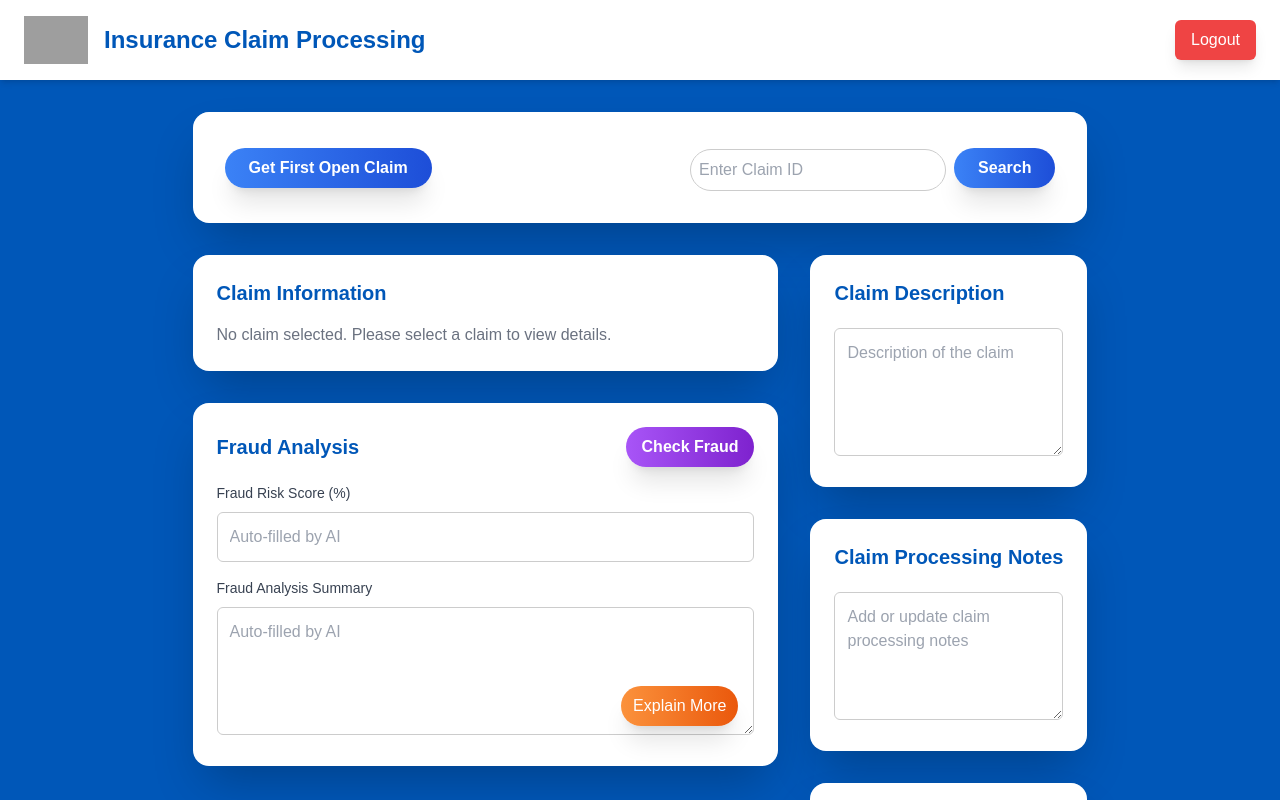
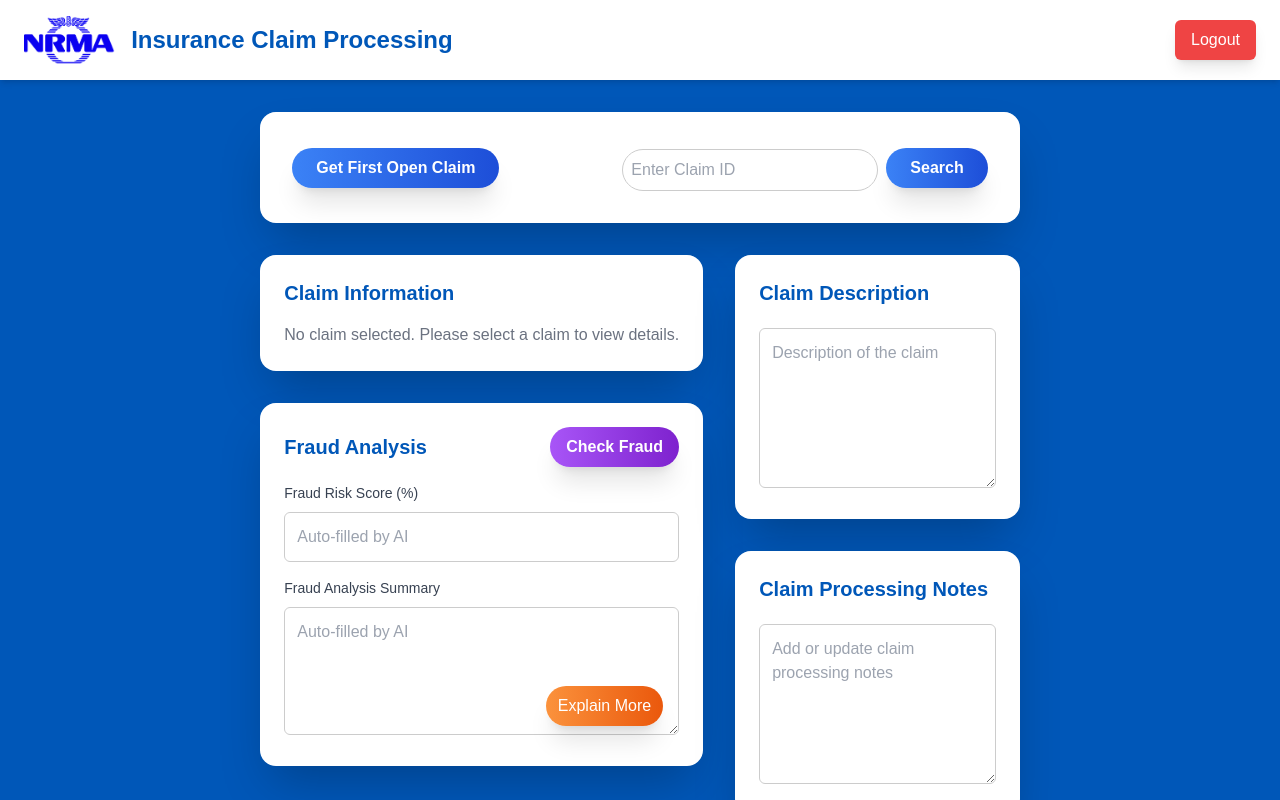
Before and after one commit to AlanDataPortfolio/ey-azure-fn-pipeline, a Next.js app in the folder src/webapp/: page / in a window 1280 px wide. Shown: the top 800 px of the page. Built offline with nearby package versions, Linux system fonts and the light colour scheme; sample sign-in values are in the browser's storage; grey boxes are pictures that could not be loaded.

Commit message:
#70 Logo Displays now

```diff
--- a/src/webapp/pages/index.js
+++ b/src/webapp/pages/index.js
@@ -248,11 +248,11 @@ export default function Home() {
         </div>
 
         {/* Main Grid */}
-        <div className="grid grid-cols-1 lg:grid-cols-3 gap-8">
+        <div className="grid grid-cols-1 lg:grid-cols-5 gap-8">
           {/* Left Column */}
-          <div className="lg:col-span-2 space-y-8">
+          <div className="lg:col-span-3 space-y-8">
             {/* Claim Information */}
-            <div className="bg-white shadow-2xl rounded-2xl p-6 relative overflow-hidden">
+            <div className="bg-white shadow-2xl rounded-2xl p-6 relative overflow-hidden max-h-80 overflow-y-auto">
               <div className="absolute inset-0 bg-gradient-to-b from-white via-transparent to-transparent opacity-20 pointer-events-none"></div>
               <h2 className="text-xl font-semibold text-nrmaBlue mb-4 relative z-10">
                 Claim Information
@@ -341,7 +341,7 @@ export default function Home() {
           </div>
 
           {/* Right Column */}
-          <div className="space-y-8">
+          <div className="lg:col-span-2 space-y-8">
             {/* Claim Description */}
             <div className="bg-white shadow-2xl rounded-2xl p-6 relative overflow-hidden">
               <div className="absolute inset-0 bg-gradient-to-b from-white via-transparent to-transparent opacity-20 pointer-events-none"></div>
@@ -353,7 +353,7 @@ export default function Home() {
                 name="claimDescription"
                 value={claimDescription}
                 placeholder="Description of the claim"
-                className="input-field w-full h-32 p-3 border rounded-md relative z-10"
+                className="input-field w-full h-40 p-3 border rounded-md relative z-10"
                 readOnly
               />
             </div>
@@ -370,7 +370,7 @@ export default function Home() {
                 value={claimNotes}
                 onChange={(e) => setClaimNotes(e.target.value)}
                 placeholder="Add or update claim processing notes"
-                className="input-field w-full h-32 p-3 border rounded-md relative z-10"
+                className="input-field w-full h-40 p-3 border rounded-md relative z-10"
               />
             </div>
 
```
Also changed, not shown: src/webapp/claims.csv, src/webapp/public/NRMA_logo.png (renamed from src/webapp/NRMA_logo.png).
